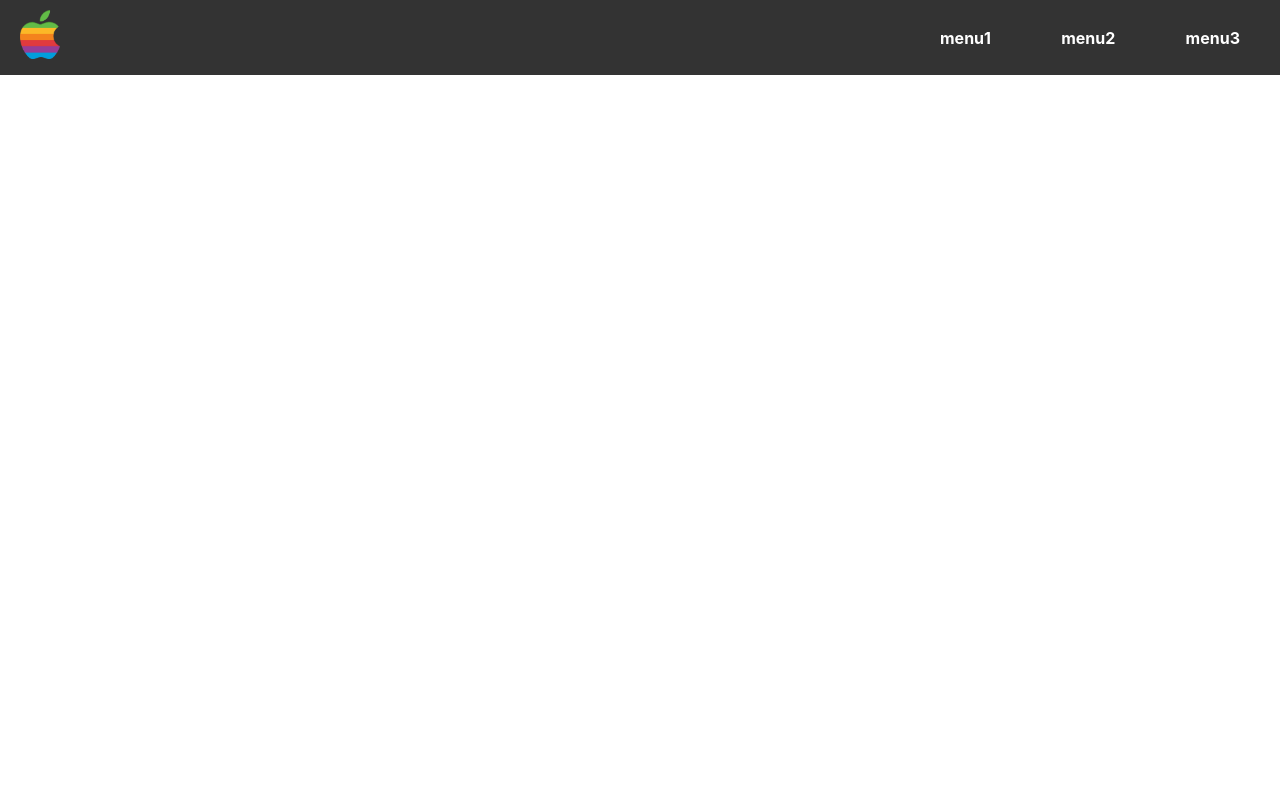
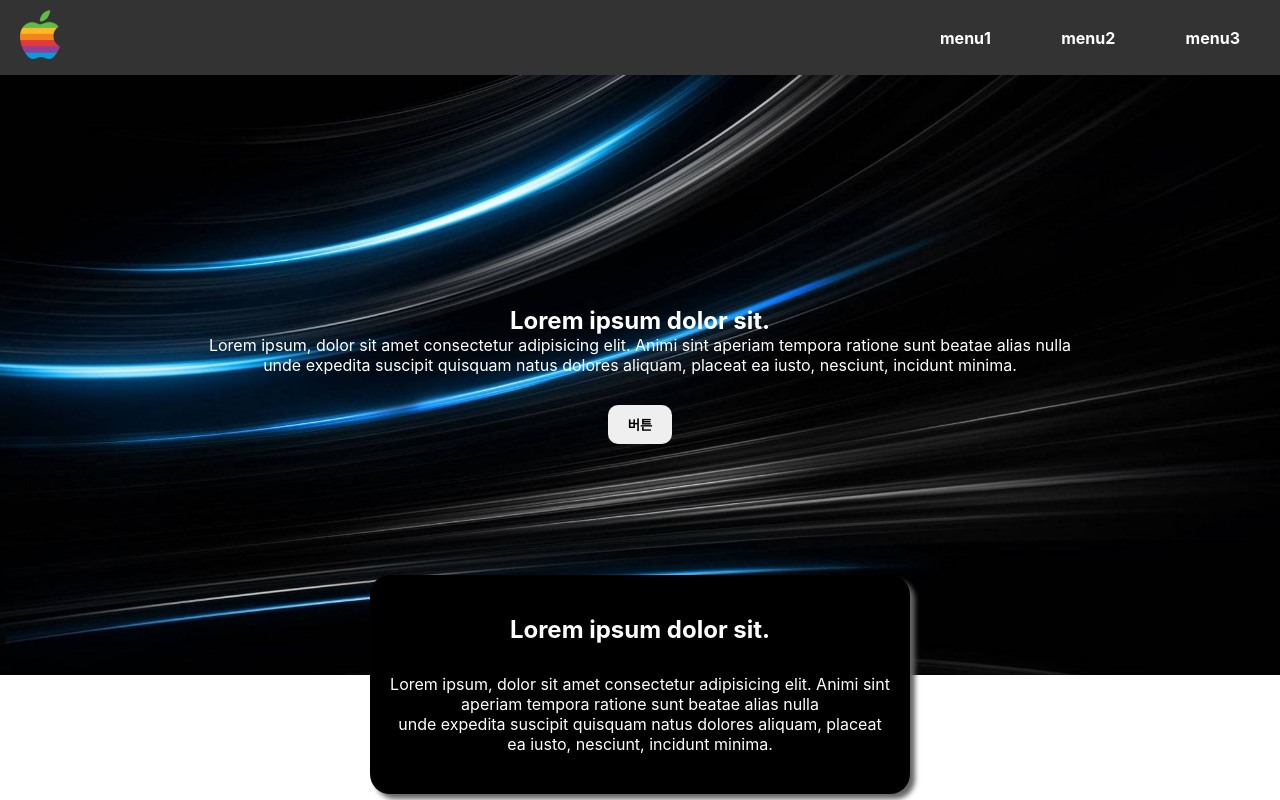
Before and after one commit to JiinArcade/React-Basic2, a React (Create React App) app in the folder reactbasic/: page / in a window 1280 px wide. Built offline with nearby package versions, Linux system fonts and the light colour scheme.

Commit message:
💄 스타일링

```diff
--- a/reactbasic/src/App.js
+++ b/reactbasic/src/App.js
@@ -1,11 +1,13 @@
 import "./App.css";
 // import Index from "./javabasic/Index.jsx";
 import Header from "./component/Header/Header";
+import Main from "./component/Main/Main"
 
 function App() {
   return (
     <div className="App">
       <Header></Header>
+      <Main></Main>
     </div>
   );
 }
--- /dev/null
+++ b/reactbasic/src/component/Main/Main.css
@@ -0,0 +1,53 @@
+.background {
+  height: 600px;
+  background-image: url('../../back.jpeg');
+  background-repeat: no-repeat;
+  background-position: center;
+  background-size: cover;
+}
+
+.front-txt {
+  display: flex;
+  flex-direction: column;
+  justify-content: center;
+  align-items: center;
+  height: 600px;
+  color: #fff;
+	text-align: center;
+}
+
+.front-title {
+  font-size: 36px;
+}
+
+.front-content {
+  font-size: 24px;
+  margin-top: 30px;
+}
+
+.front-btn {
+  padding: 10px 20px;
+  border-radius: 10px;
+  margin-top: 30px;
+  font-weight: 700;
+  border: none;
+}
+
+.top {
+  margin-top: -100px;
+}
+
+.second-txt {
+  width: 500px;
+  margin: 0 auto;
+  color: #fff;
+  background-color: #000;
+  text-align: center;
+  padding: 40px 20px;
+  border-radius: 20px;
+  box-shadow: 5px 5px 5px #666;
+}
+
+.second-txt p {
+  margin-top: 30px;
+}
--- /dev/null
+++ b/reactbasic/src/component/Main/Main.jsx
@@ -0,0 +1,34 @@
+import React from 'react'
+import "./Main.css"
+
+const Main = () => {
+  return (
+    <main>
+      <Ipsum layout='background' name='front-txt' />
+      <Ipsum layout='top' name='second-txt' />
+    </main>
+  )
+}
+
+function Ipsum(props) {
+  const showBtn = props.name === 'front-txt' ? true : false
+  return (
+    <section className={props.layout}>
+      <div className={props.name}>
+        <h2>Lorem ipsum dolor sit.</h2>
+        <p>
+          Lorem ipsum, dolor sit amet consectetur adipisicing elit. Animi sint aperiam tempora ratione sunt beatae alias nulla<br />
+          unde expedita suscipit quisquam natus dolores aliquam, placeat ea iusto, nesciunt, incidunt minima.
+        </p>
+        {
+          // showBtn이 true 일 때만 button을 렌더링
+          // 둘 다 true 일 경우에만 버튼을 렌더링 하고
+          // 좌항이 false일 경우 바로 false를 반환한다.
+          showBtn && <button className='front-btn'>버튼</button>
+        }
+      </div>
+    </section>
+  )
+}
+
+export default Main
```
